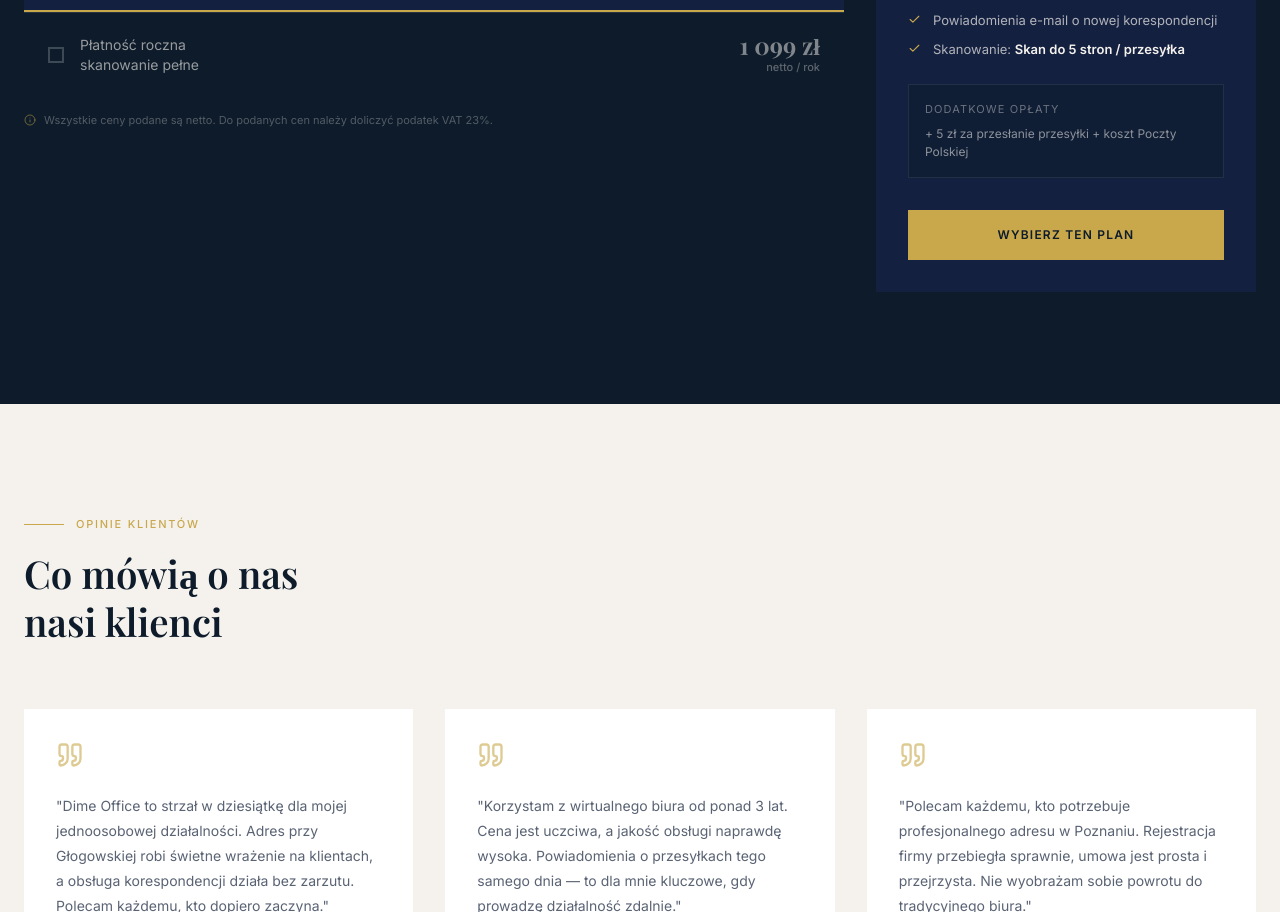
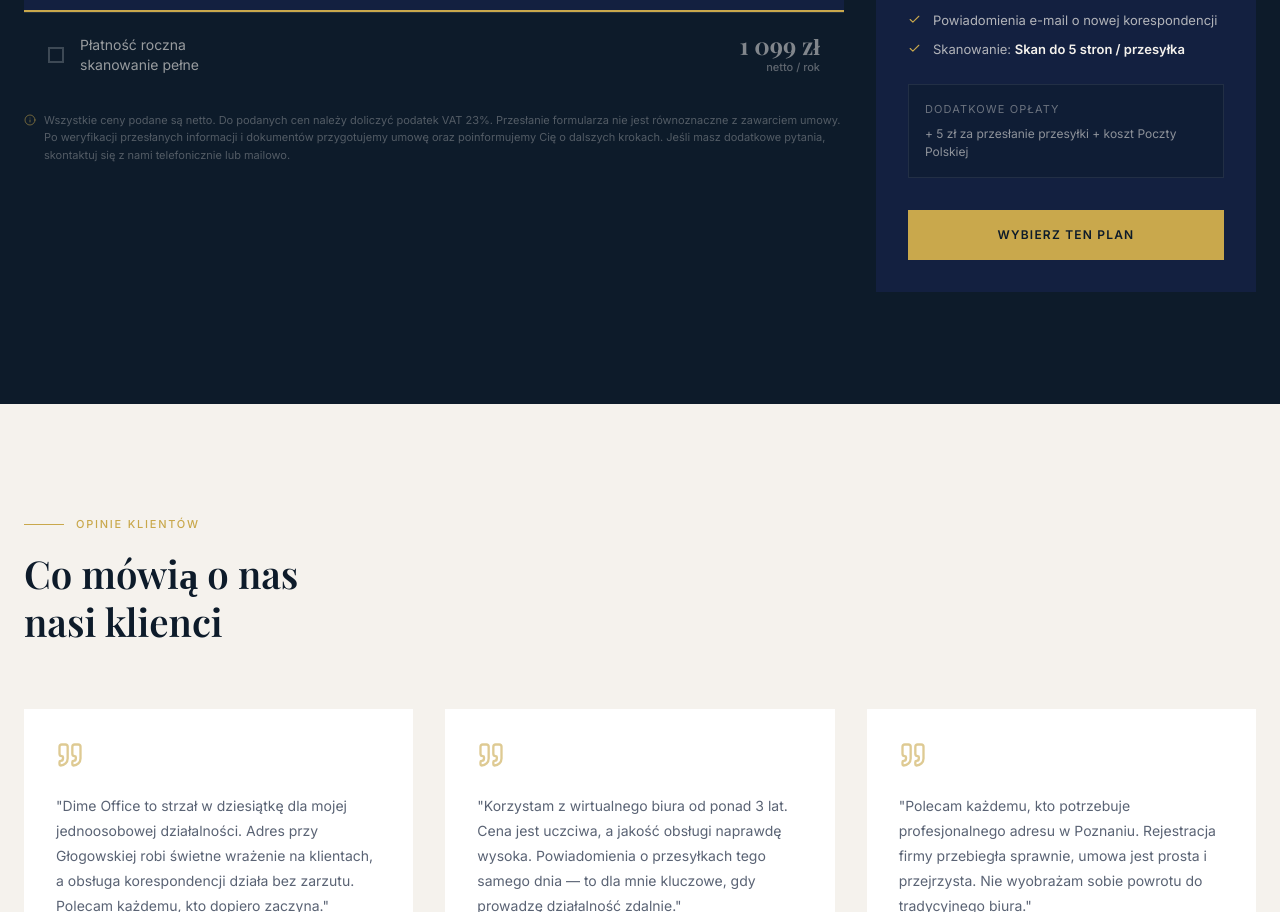
Before and after one commit to krzysiekkedziora-star/Wirtualnebiurodimeoffice, a React (Vite) app: page / in a window 1280 px wide. Shown: the part 3833-4745 px from the top of the page. Built offline with nearby package versions, Linux system fonts and the light colour scheme; a web font is replaced by a local one.

Commit message:
Update Pricing.tsx

```diff
--- a/src/app/components/Pricing.tsx
+++ b/src/app/components/Pricing.tsx
@@ -200,6 +200,8 @@ export function Pricing() {
             <p className="mt-4 flex items-start gap-2" style={{ fontFamily: "'Inter', sans-serif", color: "rgba(245,242,237,0.3)", fontSize: "11px", lineHeight: 1.6 }}>
               <Info size={12} className="mt-0.5 shrink-0" color="rgba(201,168,76,0.5)" />
               Wszystkie ceny podane są netto. Do podanych cen należy doliczyć podatek VAT 23%.
+              Przesłanie formularza nie jest równoznaczne z zawarciem umowy. Po weryfikacji przesłanych informacji i dokumentów przygotujemy umowę oraz poinformujemy Cię o dalszych krokach.
+Jeśli masz dodatkowe pytania, skontaktuj się z nami telefonicznie lub mailowo.
             </p>
           </div>
 
```
